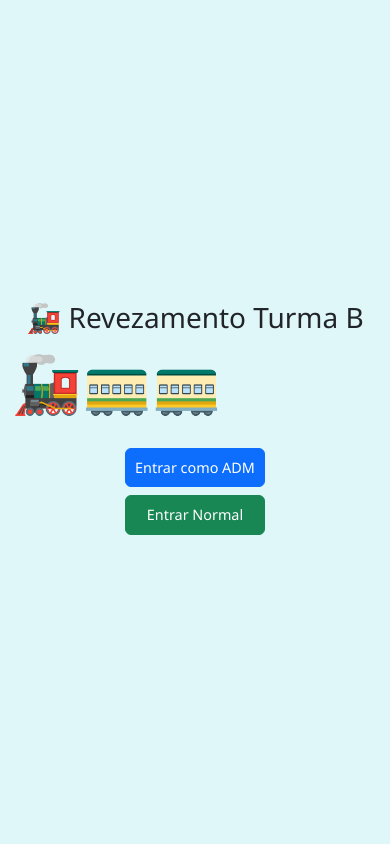
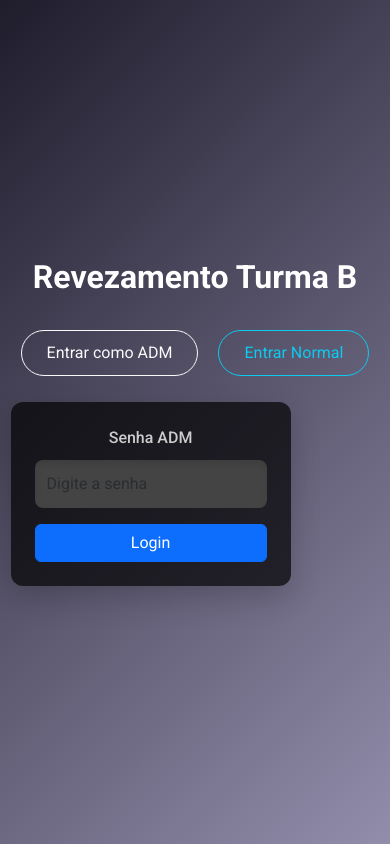
Before and after one commit to JeffersonNayron/Turma-B, a website: page public/index.html in a window 390 px wide. Both pictures are taken after a click on the button "Entrar como ADM". Drawn offline with nearby package versions, Linux system fonts and the light colour scheme; no server answers.

Commit message:
preservando meu sistema

```diff
--- a/public/index.html
+++ b/public/index.html
@@ -4,113 +4,114 @@
   <meta charset="UTF-8" />
   <meta name="viewport" content="width=device-width, initial-scale=1" />
   <title>Login - Revezamento Turma B</title>
+  <link href="https://fonts.googleapis.com/css2?family=Roboto:wght@400;500;700&display=swap" rel="stylesheet">
   <link href="https://cdn.jsdelivr.net/npm/bootstrap@5.3.3/dist/css/bootstrap.min.css" rel="stylesheet" />
   <style>
+    /* Estilos Globais */
     body {
-      background: #e0f7fa;
+      font-family: 'Roboto', sans-serif;
+      background: linear-gradient(135deg, #1f1c2c, #928DAB);
       display: flex;
-      flex-direction: column;
       align-items: center;
       justify-content: center;
       height: 100vh;
-      font-family: 'Segoe UI', Tahoma, Geneva, Verdana, sans-serif;
-      padding: 1rem;
       margin: 0;
+      color: #fff;
       text-align: center;
     }
+
     h1 {
-      font-size: 2.5rem;
-      margin-bottom: 0.3rem;
+      font-size: 2.8rem;
+      font-weight: 700;
+      color: #fff;
+      margin-bottom: 1.5rem;
     }
-    .trem {
-      font-size: 4.5rem;
-      animation: moverTrem 3s linear infinite;
-      margin-bottom: 1.5rem;
-      user-select: none;
+
+    .btn-login {
+      font-size: 1.1rem;
+      padding: 12px 30px;
+      border-radius: 30px;
+      margin: 10px;
+      width: auto;
+      transition: background-color 0.3s ease;
     }
-    @keyframes moverTrem {
-      0% { transform: translateX(-80px); }
-      50% { transform: translateX(40px); }
-      100% { transform: translateX(-80px); }
+
+    .btn-login:hover {
+      background-color: #f15bb5;
+      border-color: #f15bb5;
     }
-    .btn-login {
-      width: 180px;
-      margin: 0.5rem auto;
-      font-size: 1rem;
-      padding: 0.5rem 0;
+
+    #loginAdminForm {
+      background: rgba(0, 0, 0, 0.7);
+      border-radius: 12px;
+      padding: 2rem;
+      box-shadow: 0 10px 30px rgba(0, 0, 0, 0.2);
+      max-width: 360px;
+      width: 100%;
+      margin-top: 1.5rem;
+      display: none;
+      transition: opacity 0.4s ease;
+    }
+
+    #loginAdminForm label {
+      font-weight: 500;
+      color: #ccc;
+      margin-bottom: 10px;
       display: block;
     }
-    #loginAdminForm {
-      max-width: 320px;
-      width: 100%;
-      background: #fff;
-      padding: 1rem;
-      border-radius: 8px;
-      box-shadow: 0 0 8px rgb(0 0 0 / 0.1);
-      display: none;
-      margin-top: 1rem;
-    }
-    #loginAdminForm label {
-      font-weight: 600;
-    }
+
     #loginAdminForm input {
       font-size: 1rem;
-    }
-    #loginError {
-      font-size: 0.9rem;
-    }
-    /* Responsividade extra */
-    @media (max-width: 450px) {
-      h1 {
-        font-size: 28px;
-      }
-      .trem {
-        font-size: 3.5rem;
-      }
-      .btn-login {
-        width: 140px;
-        font-size: 0.9rem;
-      }
-      #loginAdminForm {
-        max-width: 260px;
-        padding: 0.8rem;
-      }
+      padding: 12px;
+      border-radius: 8px;
+      width: 100%;
+      border: none;
+      margin-bottom: 15px;
+      background: #333;
+      color: #fff;
+      box-shadow: inset 0 4px 6px rgba(0, 0, 0, 0.1);
     }
 
-    /* Estilo para manutenção */
-    .maintenance {
-      position: absolute;
-      top: 0;
-      left: 0;
-      width: 100%;
-      height: 100%;
-      background: rgba(0, 0, 0, 0.5);
-      display: flex;
-      justify-content: center;
-      align-items: center;
-      color: white;
-      font-size: 2rem;
-      font-weight: bold;
+    #loginAdminForm input:focus {
+      background: #444;
+      outline: none;
     }
-    .hidden {
+
+    #loginError {
+      color: #ff4d4d;
+      font-size: 0.9rem;
+      margin-bottom: 15px;
       display: none;
+    }
+
+    /* Responsividade */
+    @media (max-width: 480px) {
+      h1 {
+        font-size: 2rem;
+      }
+
+      .btn-login {
+        font-size: 1rem;
+        padding: 10px 25px;
+      }
+
+      #loginAdminForm {
+        padding: 1.5rem;
+        max-width: 280px;
+      }
     }
   </style>
 </head>
 <body>
-  <!-- Tela de Manutenção -->
-  <div class="maintenance">
-    A página está em manutenção. Volte logo!
-  </div>
+  <div>
+    <h1>Revezamento Turma B</h1>
 
-  <!-- Conteúdo Ocultado -->
-  <div class="hidden" id="content">
-    <h1>🚂 Revezamento Turma B</h1>
-    <div class="trem">🚂🚃🚃</div>
+    <div class="d-flex justify-content-center">
+      <button id="btnAdm" class="btn btn-login btn-outline-light">Entrar como ADM</button>
+      <button id="btnUser" class="btn btn-login btn-outline-info">Entrar Normal</button>
+    </div>
 
-    <button id="btnAdm" class="btn btn-primary btn-login">Entrar como ADM</button>
-    <button id="btnUser" class="btn btn-success btn-login">Entrar Normal</button>
-    <button id="btnLogout" class="btn btn-danger btn-login" style="display:none;">Logout</button>
+    <button id="btnLogout" class="btn btn-login btn-outline-danger" style="display:none;">Logout</button>
 
     <form id="loginAdminForm" class="mt-3" autocomplete="off">
       <div class="mb-3">
@@ -122,16 +123,94 @@
     </form>
   </div>
 
-<script>
-  // Aqui, se quiser adicionar funcionalidades dinâmicas enquanto a manutenção estiver ativa, pode ajustar o comportamento.
-  // Por exemplo, desabilitar botões ou outras interações.
+  <script>
+    const btnAdm = document.getElementById('btnAdm');
+    const btnUser = document.getElementById('btnUser');
+    const btnLogout = document.getElementById('btnLogout');
+    const loginAdminForm = document.getElementById('loginAdminForm');
+    const loginError = document.getElementById('loginError');
 
-  // Por enquanto, todos os botões estão ocultos e a mensagem de manutenção está ativa.
-  // Para desabilitar a manutenção, basta esconder o div de manutenção e mostrar o conteúdo:
-  setTimeout(function() {
-    document.querySelector('.maintenance').style.display = 'none';
-    document.getElementById('content').style.display = 'block';
-  }, 5000); // Exibe após 5 segundos (pode ser ajustado conforme necessário)
-</script>
+    async function checkAdmin() {
+      try {
+        const res = await fetch('/checkAdmin', { credentials: 'include' });
+        const data = await res.json();
+        if (data.isAdmin) {
+          btnAdm.style.display = 'none';
+          btnUser.style.display = 'none';
+          btnLogout.style.display = 'inline-block';
+          loginAdminForm.style.display = 'none';
+        } else {
+          btnAdm.style.display = 'inline-block';
+          btnUser.style.display = 'inline-block';
+          btnLogout.style.display = 'none';
+        }
+      } catch {
+        btnAdm.style.display = 'inline-block';
+        btnUser.style.display = 'inline-block';
+        btnLogout.style.display = 'none';
+      }
+    }
+
+    checkAdmin();
+
+    btnAdm.addEventListener('click', () => {
+      if (loginAdminForm.style.display === 'block') {
+        loginAdminForm.style.display = 'none';
+        loginError.style.display = 'none';
+      } else {
+        loginAdminForm.style.display = 'block';
+        loginError.style.display = 'none';
+        document.getElementById('senha').value = '';
+        document.getElementById('senha').focus();
+      }
+    });
+
+    btnUser.addEventListener('click', () => {
+      window.location.href = 'app.html';
+    });
+
+    loginAdminForm.addEventListener('submit', async e => {
+      e.preventDefault();
+      const senha = document.getElementById('senha').value.trim();
+
+      try {
+        const res = await fetch('/login', {
+          method: 'POST',
+          headers: { 'Content-Type': 'application/json' },
+          credentials: 'include',
+          body: JSON.stringify({ senha })
+        });
+
+        if (!res.ok) {
+          const data = await res.json();
+          loginError.textContent = data.erro || 'Erro no login';
+          loginError.style.display = 'block';
+          document.getElementById('senha').focus();
+          return;
+        }
+
+        btnAdm.style.display = 'none';
+        btnUser.style.display = 'none';
+        btnLogout.style.display = 'inline-block';
+        loginAdminForm.style.display = 'none';
+        loginError.style.display = 'none';
+
+        window.location.href = 'app.html?adm=1';
+      } catch (error) {
+        loginError.textContent = 'Erro de comunicação com o servidor';
+        loginError.style.display = 'block';
+        document.getElementById('senha').focus();
+      }
+    });
+
+    btnLogout.addEventListener('click', async () => {
+      try {
+        await fetch('/logout', { method: 'POST', credentials: 'include' });
+      } catch {
+        // ignore erros
+      }
+      location.reload();
+    });
+  </script>
 </body>
 </html>
```
Also changed, not shown: 1 other file.
